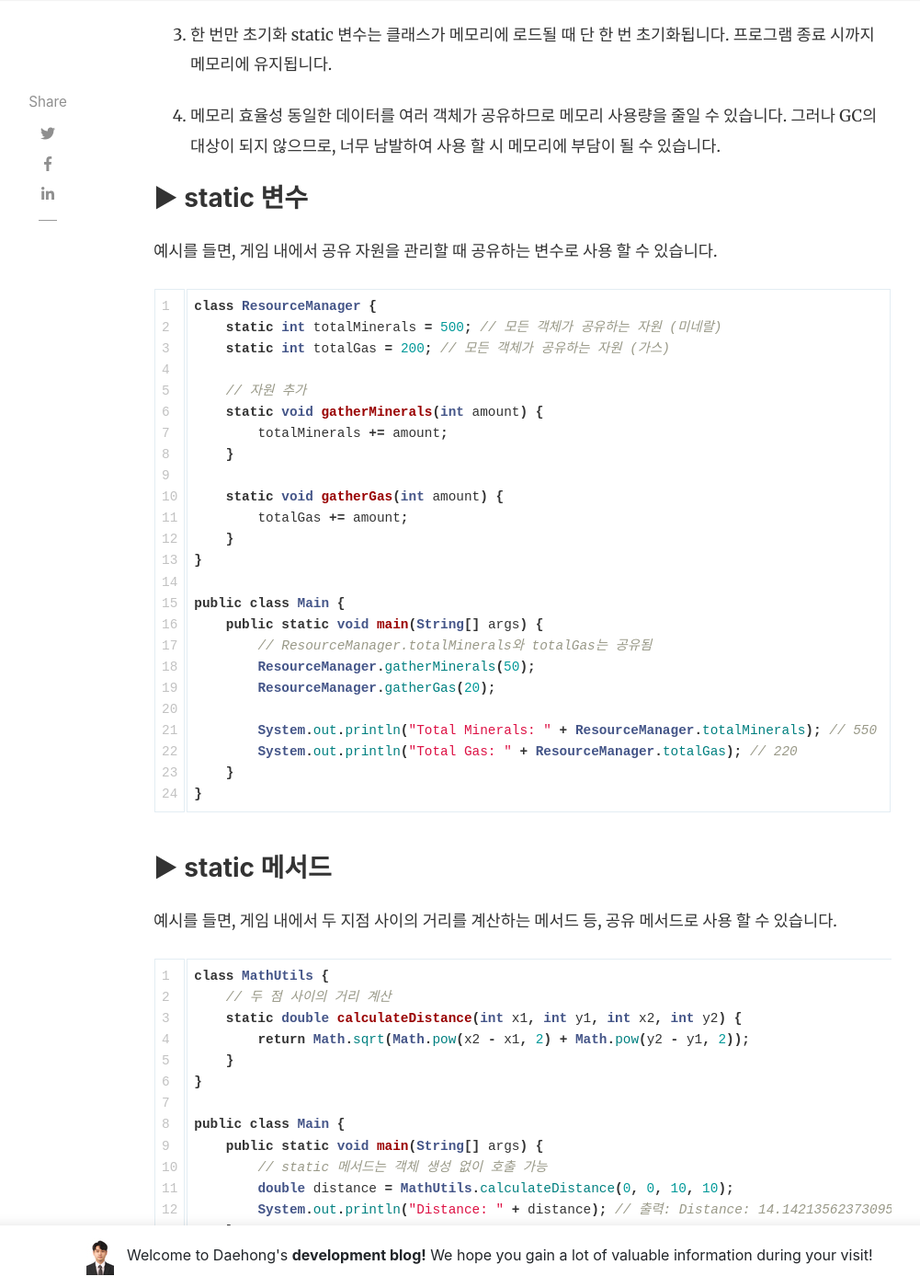
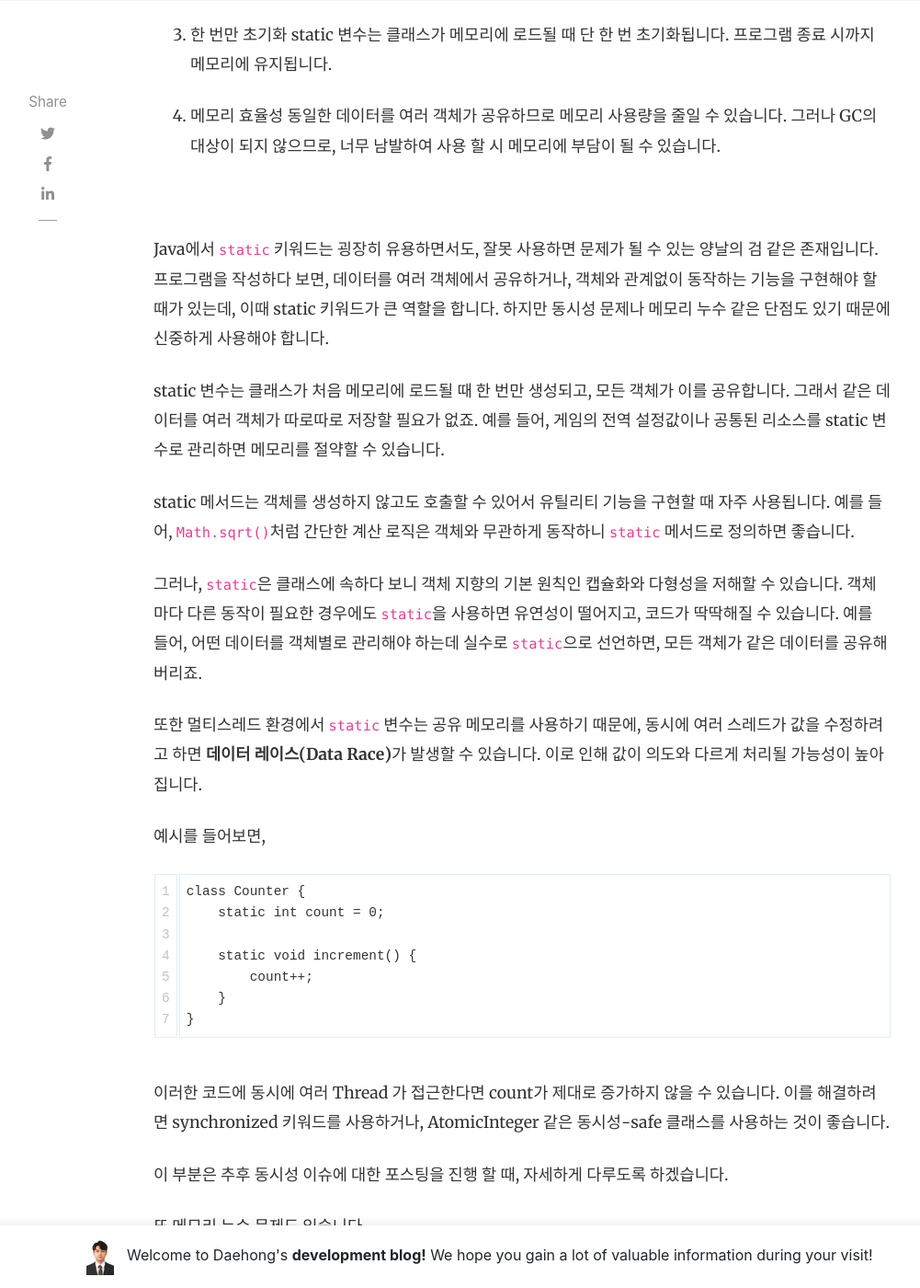
Before and after one commit to JeonDaehong/JeonDaehong.github.io, a Jekyll site: the page built from _posts/2024-11-28-java-static-final-keyword.md, in a window 1280 px wide and 1400 px high, scrolled down 2432 px. Shown: the whole window at 92% size, without its empty margins (118-1119 px from the left). Built offline with Jekyll 4.4.1, drawn with Linux system fonts in a browser that asks for light colours; nearby versions of some CDN libraries; comment, search, counter and statistics services are not loaded; some of the changed text lies outside the part shown.

Commit message:
java static final keyword study update !

````diff
--- a/_posts/2024-11-28-java-static-final-keyword.md
+++ b/_posts/2024-11-28-java-static-final-keyword.md
@@ -41,9 +41,60 @@ static 변수는 클래스가 메모리에 로드될 때 단 한 번 초기화
 4. 메모리 효율성
 동일한 데이터를 여러 객체가 공유하므로 메모리 사용량을 줄일 수 있습니다. 그러나 GC의 대상이 되지 않으므로, 너무 남발하여 사용 할 시 메모리에 부담이 될 수 있습니다.
 
+<br>
+
+Java에서 `static` 키워드는 굉장히 유용하면서도, 잘못 사용하면 문제가 될 수 있는 양날의 검 같은 존재입니다.
+프로그램을 작성하다 보면, 데이터를 여러 객체에서 공유하거나, 객체와 관계없이 동작하는 기능을 구현해야 할 때가 있는데, 이때 static 키워드가 큰 역할을 합니다. 하지만 동시성 문제나 메모리 누수 같은 단점도 있기 때문에 신중하게 사용해야 합니다.
+
+static 변수는 클래스가 처음 메모리에 로드될 때 한 번만 생성되고, 모든 객체가 이를 공유합니다. 그래서 같은 데이터를 여러 객체가 따로따로 저장할 필요가 없죠. 예를 들어, 게임의 전역 설정값이나 공통된 리소스를 static 변수로 관리하면 메모리를 절약할 수 있습니다.
+
+static 메서드는 객체를 생성하지 않고도 호출할 수 있어서 유틸리티 기능을 구현할 때 자주 사용됩니다. 예를 들어, `Math.sqrt()`처럼 간단한 계산 로직은 객체와 무관하게 동작하니 `static` 메서드로 정의하면 좋습니다.
+
+그러나, `static`은 클래스에 속하다 보니 객체 지향의 기본 원칙인 캡슐화와 다형성을 저해할 수 있습니다. 객체마다 다른 동작이 필요한 경우에도 `static`을 사용하면 유연성이 떨어지고, 코드가 딱딱해질 수 있습니다.
+예를 들어, 어떤 데이터를 객체별로 관리해야 하는데 실수로 `static`으로 선언하면, 모든 객체가 같은 데이터를 공유해버리죠.
+
+또한 멀티스레드 환경에서 `static` 변수는 공유 메모리를 사용하기 때문에, 동시에 여러 스레드가 값을 수정하려고 하면 **데이터 레이스(Data Race)**가 발생할 수 있습니다. 이로 인해 값이 의도와 다르게 처리될 가능성이 높아집니다.
+
+예시를 들어보면,
+
+```
+class Counter {
+    static int count = 0;
+
+    static void increment() {
+        count++;
+    }
+}
+```
+
+이러한 코드에 동시에 여러 Thread 가 접근한다면 count가 제대로 증가하지 않을 수 있습니다. 이를 해결하려면 synchronized 키워드를 사용하거나, AtomicInteger 같은 동시성-safe 클래스를 사용하는 것이 좋습니다.
+
+이 부분은 추후 동시성 이슈에 대한 포스팅을 진행 할 때, 자세하게 다루도록 하겠습니다.
+
+또 메모리 누수 문제도 있습니다.
+
+static 변수는 클래스가 언로드되지 않는 한 메모리에 계속 남아 있습니다. 그래서 필요 없는 객체를 static 변수로 참조하고 있다면, Garbage Collector가 이를 회수하지 못해 메모리 누수가 발생할 수 있습니다.
+
+마지막으로 초기화 순서 문제가 발생 할 수 있습니다.
+
+static 변수나 블록의 초기화 순서를 제대로 관리하지 않으면, 예상치 못한 동작이 발생할 수 있습니다. 예를 들어, 두 static 변수가 서로를 참조할 때 초기화 순서가 꼬이면 런타임 에러가 날 수도 있습니다.
+
+<br>
+
 ### ▶ static 변수
 
+static 변수는 클래스 로드 시 Method Area에 저장되며, 객체가 아닌 클래스에 속합니다.
+static 변수는 Method Area에 저장되므로, 모든 객체에서 동일한 값을 참조합니다.
+즉, 모든 객체가 해당 변수를 공유하며, 프로그램 종료 시까지 메모리에 유지되며 이는 객체 생성 수에 관계없이 하나의 메모리만 차지합니다.
+
+- 공유 메모리: 클래스의 모든 인스턴스가 동일한 값을 공유합니다.
+
+- 클래스 로드 시 초기화: 클래스가 JVM에 로드될 때 한 번만 초기화됩니다.
+
+- 클래스명으로 접근 가능: 객체 생성 없이 클래스명.변수명으로 접근 가능합니다.
+
 예시를 들면, 게임 내에서 공유 자원을 관리할 때 공유하는 변수로 사용 할 수 있습니다.
+
 ```java
 class ResourceManager {
     static int totalMinerals = 500; // 모든 객체가 공유하는 자원 (미네랄)
@@ -73,7 +124,17 @@ public class Main {
 
 ### ▶ static 메서드
 
+static 메서드는 객체 상태와 무관하며, 클래스에 종속된 동작을 정의합니다.
+
+- 객체 없이 호출 가능: 클래스명.메서드명으로 호출할 수 있습니다.
+
+- static 변수만 접근 가능: 인스턴스 변수는 접근할 수 없습니다.
+
+static 메서드도 Method Area에 저장되며, 클래스 로드 시 함께 메모리에 올라갑니다.
+이 메서드는 객체를 생성하지 않고 호출되므로, 전역적인 동작(예: 유틸리티 메서드)을 수행할 때 적합합니다.
+
 예시를 들면, 게임 내에서 두 지점 사이의 거리를 계산하는 메서드 등, 공유 메서드로 사용 할 수 있습니다.
+
 ```java
 class MathUtils {
     // 두 점 사이의 거리 계산
@@ -93,7 +154,17 @@ public class Main {
 
 ### ▶ static 블록
 
+static 블록은 클래스 로드 시 한 번만 실행되는 코드 블록입니다.
+주로 static 변수의 초기화나 설정 작업에 사용됩니다.
+
+ - 클래스 로드 시 자동 실행: 객체 생성과 관계없이 한 번 실행됩니다.
+
+ - 여러 개 사용 가능: 클래스 내에서 여러 static 블록을 정의할 수 있으며, 작성 순서대로 실행됩니다.
+
+static 블록의 코드는 클래스가 Method Area에 로드될 때 실행됩니다. 이 블록은 static 변수 초기화와 관련된 로직을 처리합니다.
+
 예시를 들면, 게임 설정을 초기화 하는 것처럼 최초 로드 시 한 번만 실행 되는 부분으로 사용 할 수 있습니다.
+
 ```java
 class GameSettings {
     static String mapName;
````
